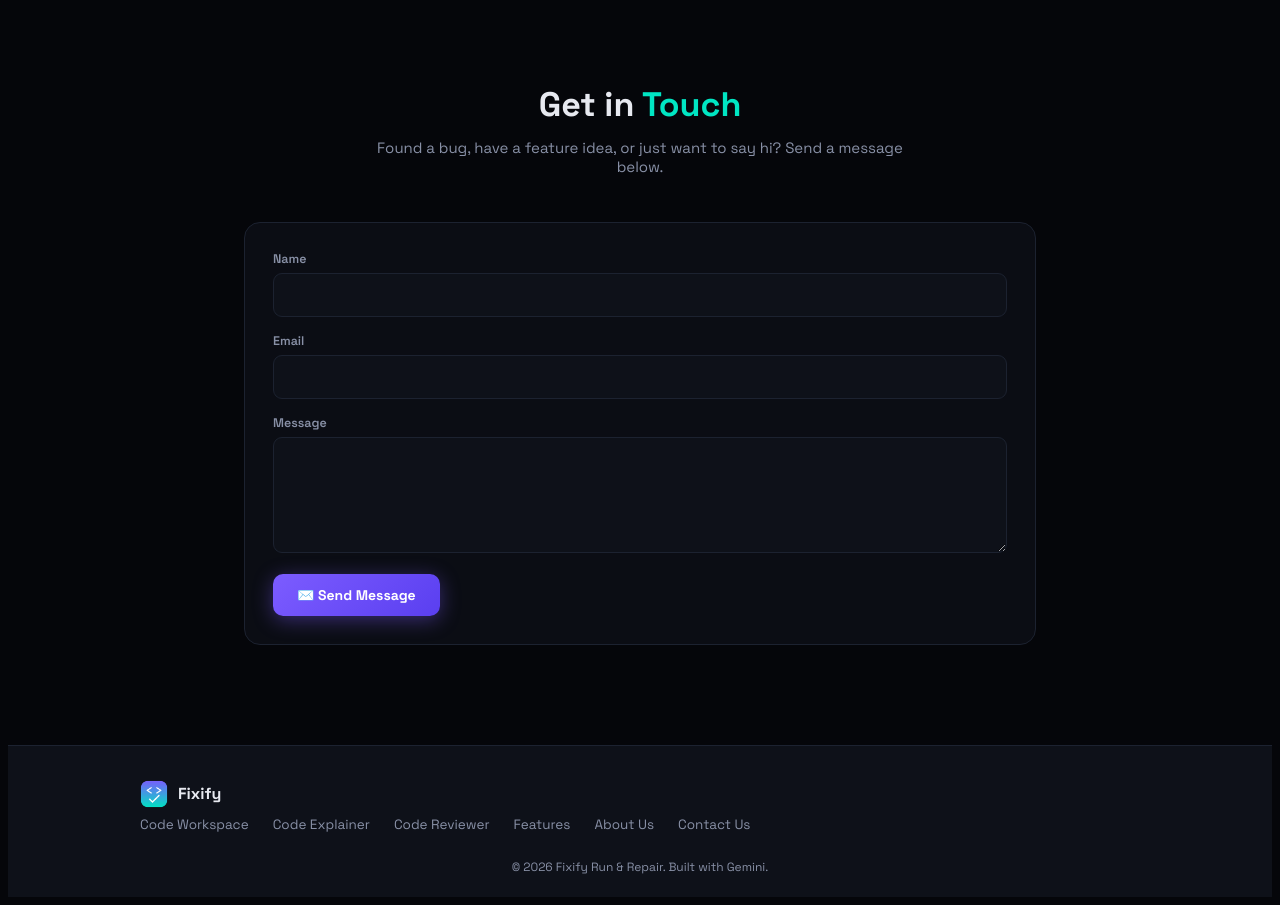
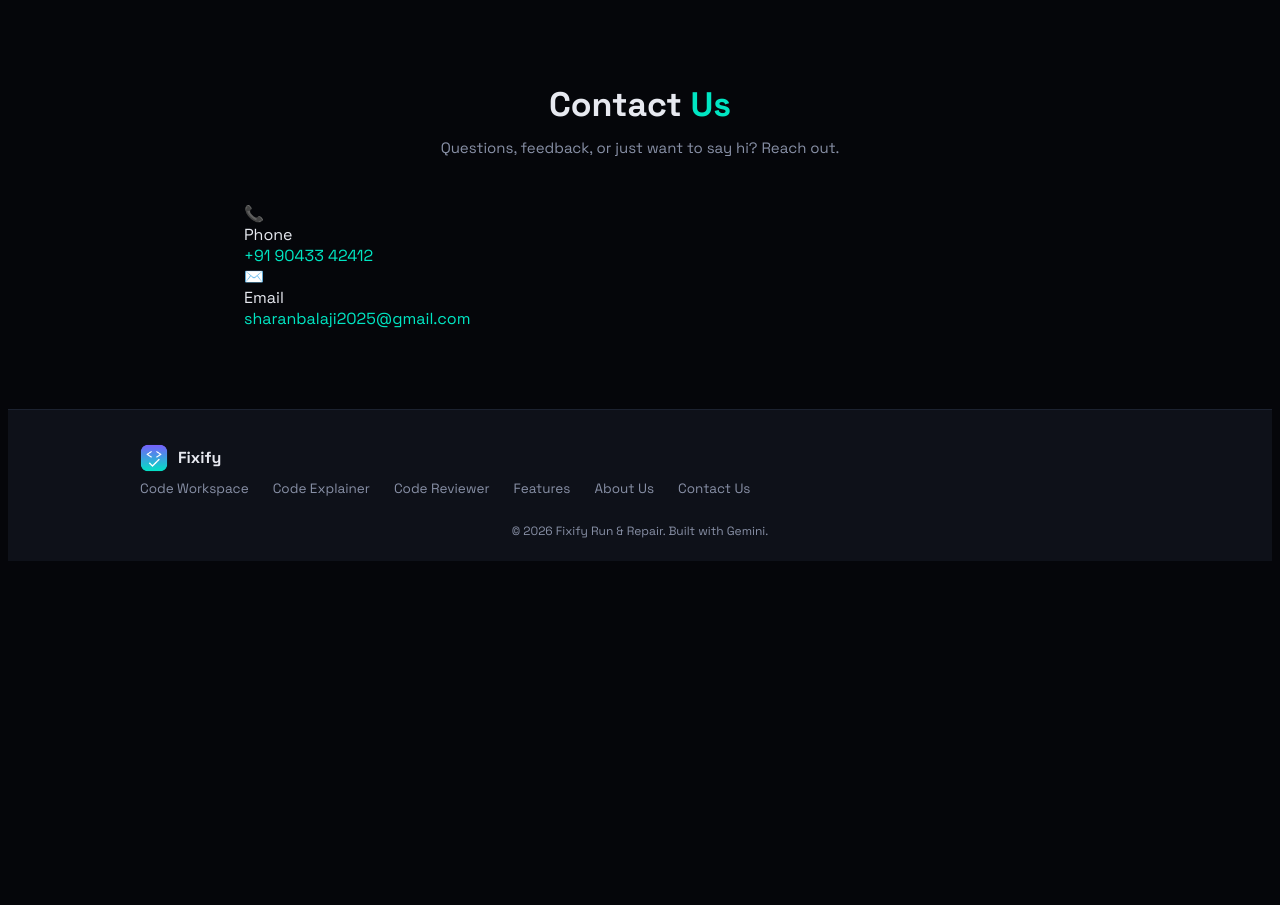
Before and after one commit to Sharan-b2025/Fixify---Run-Repair, a Flask app: page /contact in a window 1280 px wide. Shown: the part 75-980 px from the top of the page. After the commit the page ends 636 px from the top, so only its background shows below. Run offline with Flask 3, Linux system fonts and the light colour scheme.

Commit message:
Update contact.html

```diff
--- a/templates/contact.html
+++ b/templates/contact.html
@@ -21,53 +21,26 @@
 
 <main class="page-wrap">
   <div class="page-hero">
-    <h1>Get in <span>Touch</span></h1>
-    <p>Found a bug, have a feature idea, or just want to say hi? Send a message below.</p>
+    <h1>Contact <span>Us</span></h1>
+    <p>Questions, feedback, or just want to say hi? Reach out.</p>
   </div>
 
-  <div class="content-card">
-    <form id="contactForm">
-      <div class="form-field">
-        <label for="cName">Name</label>
-        <input type="text" id="cName" required>
-      </div>
-      <div class="form-field">
-        <label for="cEmail">Email</label>
-        <input type="email" id="cEmail" required>
-      </div>
-      <div class="form-field">
-        <label for="cMessage">Message</label>
-        <textarea id="cMessage" rows="5" required></textarea>
-      </div>
-      <button type="submit" class="btn-primary">✉️ Send Message</button>
-      <div class="form-msg" id="formMsg"></div>
-    </form>
+  <div class="contact-cards">
+    <div class="contact-card">
+      <div class="contact-icon">📞</div>
+      <div class="contact-label">Phone</div>
+      <a class="contact-value" href="tel:+919043342412">+91 90433 42412</a>
+    </div>
+    <div class="contact-card">
+      <div class="contact-icon">✉️</div>
+      <div class="contact-label">Email</div>
+      <a class="contact-value" href="mailto:sharanbalaji2025@gmail.com">sharanbalaji2025@gmail.com</a>
+    </div>
   </div>
 </main>
 
 {% include "_footer.html" %}
 
 <script src="/static/site.js"></script>
-<script>
-document.getElementById('contactForm').addEventListener('submit', async e=>{
-  e.preventDefault();
-  const msgBox = document.getElementById('formMsg');
-  const payload = {
-    name: document.getElementById('cName').value.trim(),
-    email: document.getElementById('cEmail').value.trim(),
-    message: document.getElementById('cMessage').value.trim()
-  };
-  try{
-    const res = await fetch('/contact', {method:'POST', headers:{'Content-Type':'application/json'}, body:JSON.stringify(payload)});
-    const data = await res.json();
-    msgBox.textContent = data.message || '';
-    msgBox.className = 'form-msg show ' + (data.status === 'ok' ? 'ok' : 'bad');
-    if(data.status === 'ok') document.getElementById('contactForm').reset();
-  }catch(err){
-    msgBox.textContent = 'Could not send your message — please try again.';
-    msgBox.className = 'form-msg show bad';
-  }
-});
-</script>
 </body>
 </html>
```
